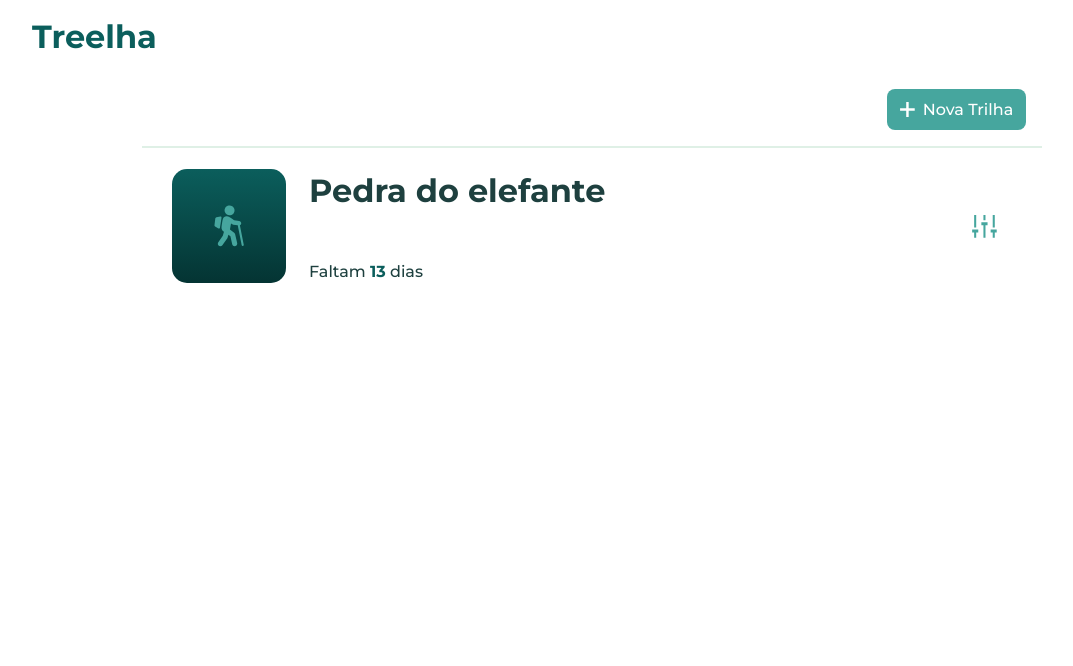
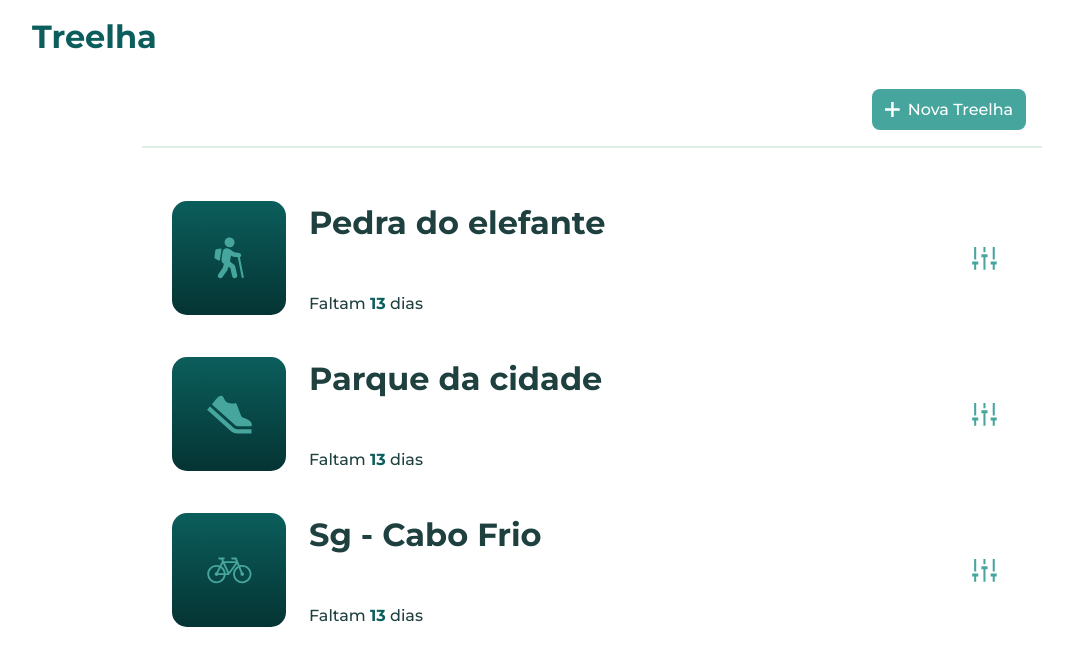
Before and after one commit to B0RGESdaniel/Treelha, a React (Create React App) app: page /treelhas in a window 1280 px wide. Shown: the top 666 px of the page, without its empty margins (48-1121 px from the left). Built offline with nearby package versions, Linux system fonts and the light colour scheme; no server answers.

Commit message:
Migrating MyTreelhas to styled-components

```diff
--- a/src/pages/MyTreelhas/index.tsx
+++ b/src/pages/MyTreelhas/index.tsx
@@ -1,7 +1,6 @@
 //import { useHistory } from "react-router-dom";
 
 import emptyImg from '../../assets/images/empty.svg';
-import './styles.scss';
 import plusImg from '../../assets/images/plus.svg'
 import { Treelha } from "../../components/Treelha";
 import { Header } from "../../components/Header";
@@ -16,6 +15,24 @@ export function MyTreelhas(){
     //     history.push('/treelhas/newtreelha')
     // }
 
+    const MOCK_TREELHAS = [
+        {
+            name: 'Pedra do elefante',
+            type: 'hiking',
+            date: '2021-10-28'
+        },
+        {
+            name: 'Parque da cidade',
+            type: 'walk',
+            date: '2021-10-20'
+        },
+        {
+            name: 'Sg - Cabo Frio',
+            type: 'bike',
+            date: '2021-10-26'
+        },
+    ]
+
     return(
         <>
             <Header/>
@@ -23,7 +40,7 @@ export function MyTreelhas(){
                 <PageHeader>
                     <button>
                         <img src={plusImg} alt="Adicionar" />
-                        Nova Trilha
+                        Nova Treelha
                     </button>
                 </PageHeader>
                 { empty ? (
@@ -36,7 +53,11 @@ export function MyTreelhas(){
                     </Empty>
                 ) : (
                     <TreelhaList>
-                        <Treelha name="Pedra do elefante" date="26-10-2021" type="hiking"/>
+                        { MOCK_TREELHAS.map(treelha => (
+                            <li>
+                                <Treelha name={treelha.name} type={treelha.type} date={treelha.date}/>
+                            </li>
+                        )) }
                     </TreelhaList>
                 ) }
 
--- a/src/pages/MyTreelhas/styles.scss
+++ /dev/null
@@ -1,40 +0,0 @@
-main {
-    display: flex;
-    flex-direction: column;
-    width: 100%;
-}
-
-.empty {
-    display: flex;
-    align-items: center;
-    justify-content: center;
-    margin-top: 130px;
-    flex-direction: column;
-    text-align: center;
-    gap: 31px;
-
-    .text {
-
-        display: flex;
-        align-items: center;
-        justify-content: center;
-        flex-direction: column;
-        gap: 10px;
-
-        h3 {
-            font-size: 36px;
-            font-weight: 600;
-            color: rgba(44, 83, 73, 0.6);
-        }
-
-        p {
-            font-size: 24px;
-            font-weight: 500;
-            color: rgba(57, 100, 92, 0.6);
-
-        }
-
-    }
-
-
-}
--- a/src/pages/MyTreelhas/styles.ts
+++ b/src/pages/MyTreelhas/styles.ts
@@ -63,5 +63,11 @@ export const Empty = styled.div`
 `;
 
 export const TreelhaList = styled.ul`
+    display: flex;
+    flex-direction: column;
+    align-items: center;
+    justify-content: center;
+    margin-top: 2rem;
 
+    list-style: none;
 `;
```
